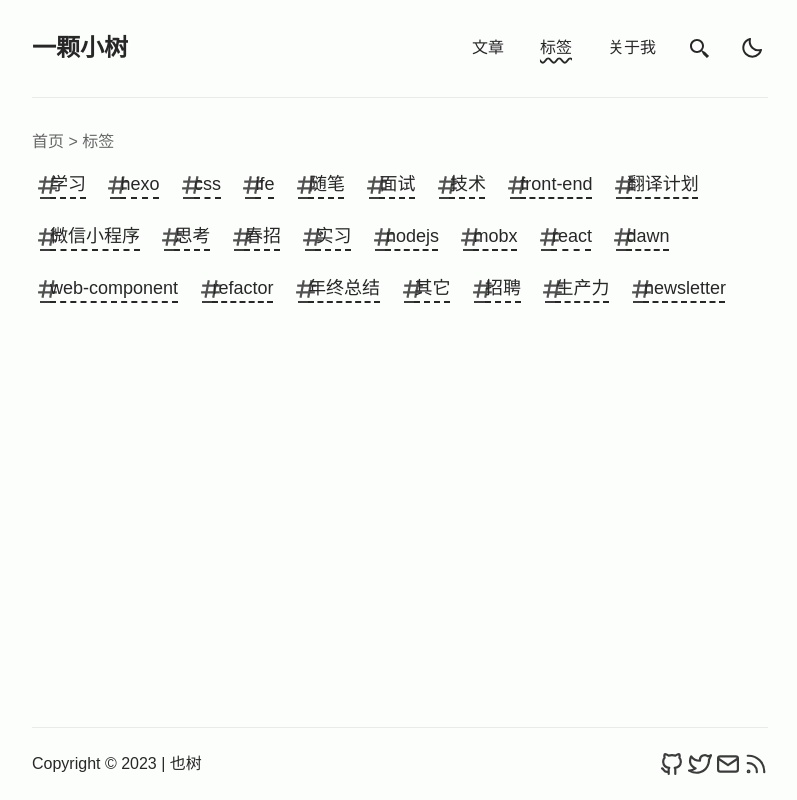
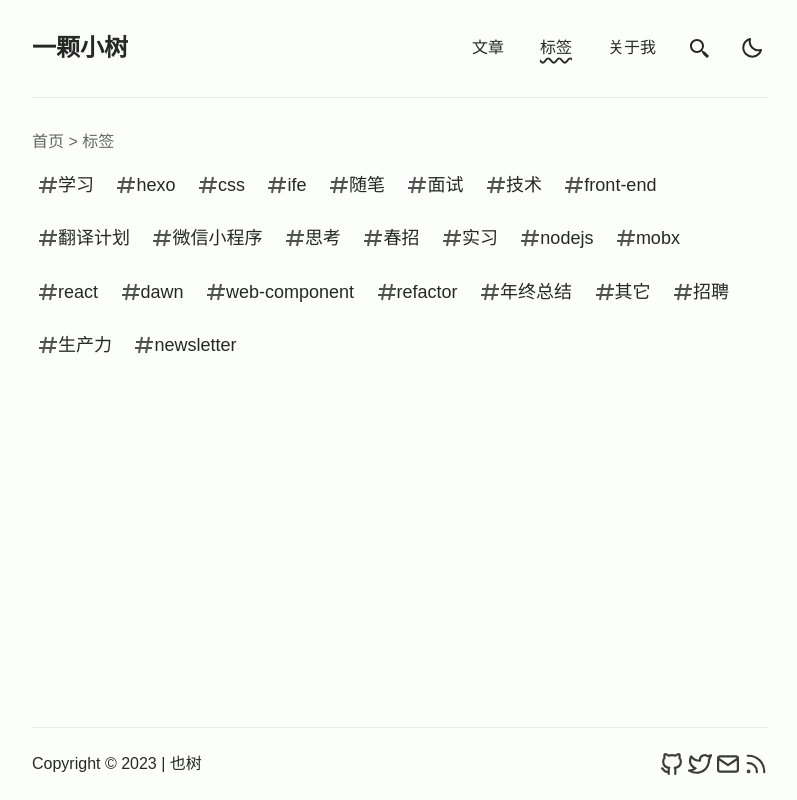
Before and after one commit to xdlrt/blog, an Astro site: page /tags in a window 1280 px wide. Shown: the whole page, without its empty margins (240-1037 px from the left). Built offline with nearby package versions, Linux system fonts and the light colour scheme; Astro itself is replaced by a stand-in of ours; a small style sheet from the web is missing.

Commit message:
refactor: refactor tag styles

```diff
--- a/src/components/Tag.astro
+++ b/src/components/Tag.astro
@@ -7,18 +7,14 @@ export interface Props {
 const { name, size = "sm" } = Astro.props;
 ---
 
-<li
-  class={`inline-block ${
-    size === "sm" ? "my-1 underline-offset-4" : "my-3 mx-1 underline-offset-8"
-  }`}
->
+<li class={`inline-block ${size === "sm" ? "my-1" : "my-3 mx-1"}`}>
   <a
     href={`/tags/${name.toLowerCase()}`}
     class={`${size === "sm" ? "text-sm" : "text-lg"} pr-2 group`}
   >
     <svg
       xmlns="http://www.w3.org/2000/svg"
-      class={`${size === "sm" ? " scale-75" : "scale-110"}`}
+      class={`${size === "sm" ? " scale-75" : "scale-100"}`}
       ><path
         d="M16.018 3.815 15.232 8h-4.966l.716-3.815-1.964-.37L8.232 8H4v2h3.857l-.751 4H3v2h3.731l-.714 3.805 1.965.369L8.766 16h4.966l-.714 3.805 1.965.369.783-4.174H20v-2h-3.859l.751-4H21V8h-3.733l.716-3.815-1.965-.37zM14.106 14H9.141l.751-4h4.966l-.752 4z"
       ></path>
@@ -29,9 +25,12 @@ const { name, size = "sm" } = Astro.props;
 
 <style>
   a {
-    @apply relative underline decoration-dashed hover:-top-0.5 hover:text-skin-accent focus-visible:p-1;
+    @apply relative decoration-dashed hover:-top-0.5 hover:text-skin-accent focus-visible:p-1;
   }
   a svg {
-    @apply -mr-5 h-6 w-6 scale-95 text-skin-base opacity-80 group-hover:fill-skin-accent;
+    @apply -mr-3 h-6 w-6 scale-95 text-skin-base opacity-80 group-hover:fill-skin-accent;
+  }
+  a span {
+    @apply inline-block align-middle;
   }
 </style>
```
